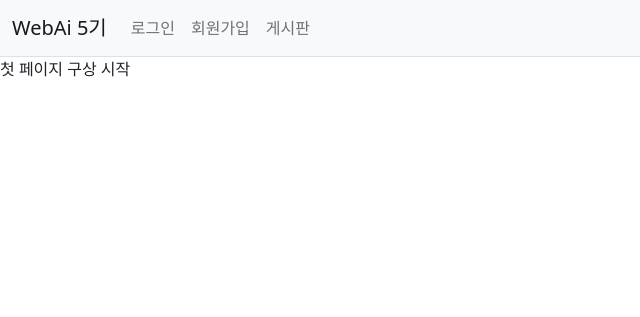
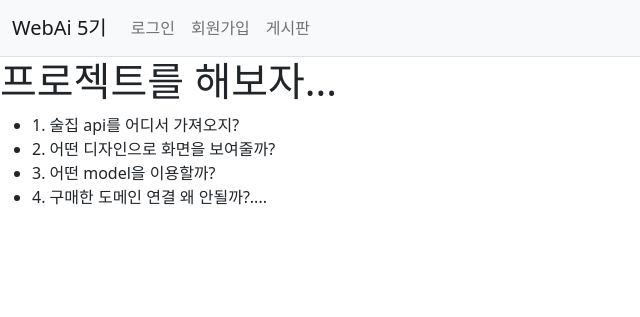
Before and after one commit to IanToo2/Board_by_Django, a Django app: template templates/main.html in a window 1280 px wide. Shown: the top 317 px of the page, without its empty margins (0-640 px from the left). Run offline with Django 4.2, Linux system fonts and the light colour scheme; the template is opened without the code that fills it, so the values that code supplies are empty; some libraries are stand-ins or nearby versions.

Commit message:
ip 수정

```diff
--- /dev/null
+++ b/config/settings/local.py
@@ -0,0 +1,3 @@
+from .base import *
+
+ALLOWED_HOSTS = ['127.0.0.1','localhost']
--- /dev/null
+++ b/config/settings/prod.py
@@ -0,0 +1,3 @@
+from .base import *
+
+ALLOWED_HOSTS = ['15.164.33.63','webai5.shop']
--- a/templates/common/login.html
+++ b/templates/common/login.html
@@ -20,6 +20,7 @@
         <a href="{% provider_login_url 'google' %}">Google</a>
         <a href="{% provider_login_url 'kakao' %}">Kakao</a>
         <a href="{% provider_login_url 'naver' %}">Naver</a>
+        <a href="{% provider_login_url 'github' %}">Github</a>
 
     </form>
 </div>
--- a/templates/main.html
+++ b/templates/main.html
@@ -14,7 +14,13 @@
 </head>
 
 <body>
-    첫 페이지 구상 시작
+    <h1>프로젝트를 해보자...</h1>
+    <ul>
+        <li>1. 술집 api를 어디서 가져오지?</li>
+        <li>2. 어떤 디자인으로 화면을 보여줄까?</li>
+        <li>3. 어떤 model을 이용할까?</li>
+        <li>4. 구매한 도메인 연결 왜 안될까?....</li>
+    </ul>
 </body>
 
 </html>
```
Also changed, not shown: config/settings/base.py (renamed from config/settings.py, +4 -3 lines).
